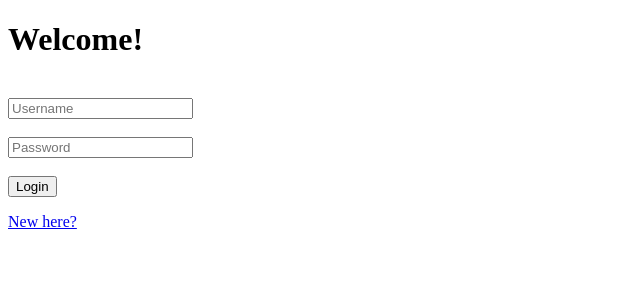
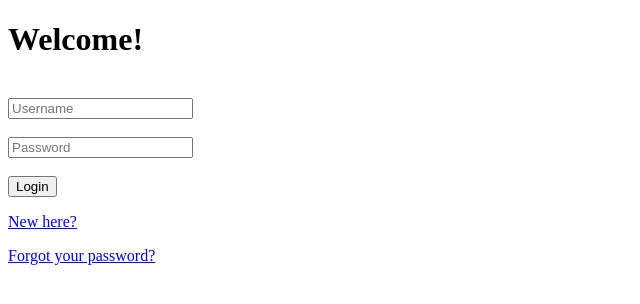
Before and after one commit to ketillkline/Price-Ping, a Django app: page /login/ in a window 1280 px wide. Shown: the top 304 px of the page, without its empty margins (0-640 px from the left). Run offline with Django 5.2, Linux system fonts and the light colour scheme.

Commit message:
Added hyperlinks to recovery and from recovery to login

```diff
--- a/templates/login.html
+++ b/templates/login.html
@@ -23,6 +23,7 @@
             <div class="buttons-group">
                 <button type="submit" name="login-button">Login</button>
                 <p><a href="/signup/">New here?</a> </p>
+                <p><a href="/recovery/">Forgot your password?</a> </p>
             </div>
         </form>
     </div>
--- a/templates/recovery.html
+++ b/templates/recovery.html
@@ -15,6 +15,7 @@
     <div class="buttons">
         <button type="submit">Reset Password</button>
     </div>
+    <p><a href="/login/">Remembered your password?</a></p>
 
 </div>
 
```
